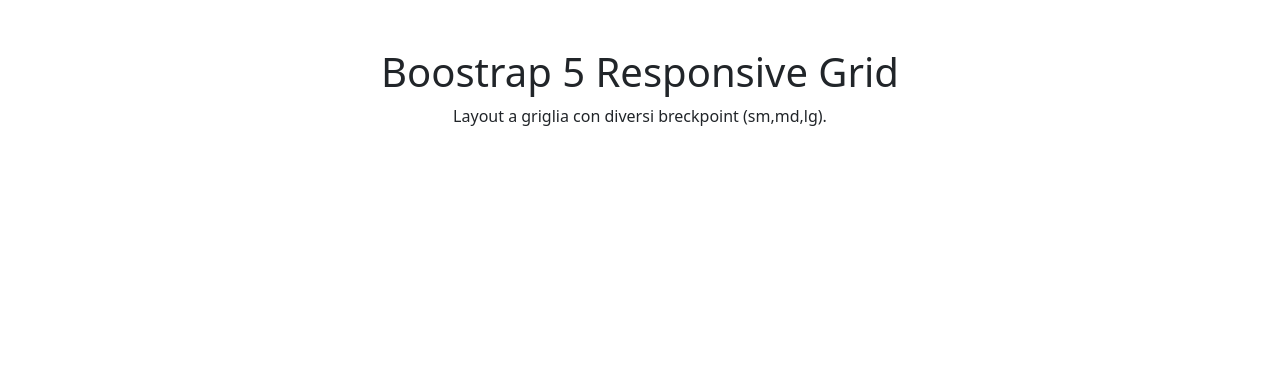
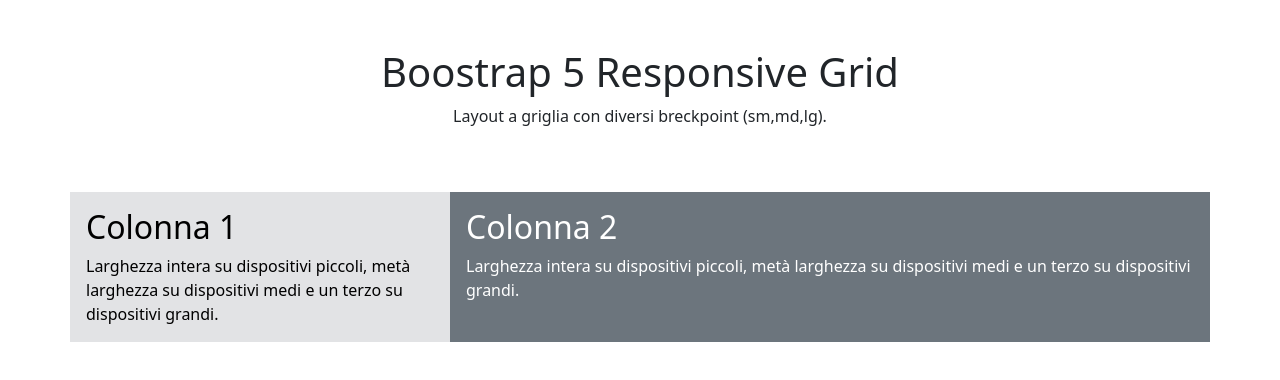
Before and after one commit to MatteoCipolla99/htmlcss-bootstrap-layout, a plain HTML site: page index.html in a window 1280 px wide. Drawn offline with nearby package versions, Linux system fonts and the light colour scheme.

Commit message:
feat:add first-section

```diff
--- a/index.html
+++ b/index.html
@@ -17,6 +17,19 @@
         </div>
     </div>
     </header>
+    <!-------------First-Section--------------->
+    <main class="container mt-5 text-white">
+        <div class="row">
+                <div class="col-md-6 col-lg-4 bg-secondary-subtle pt-3 px-3 text-black">
+                    <h2>Colonna 1</h2>
+                    <p>Larghezza intera su dispositivi piccoli, metà larghezza su dispositivi medi e un terzo su dispositivi grandi.</p>
+                </div>
+            <div class="col-md-6 col-lg-8 bg-secondary pt-3 px-3">
+                <h2>Colonna 2</h2>
+                <p>Larghezza intera su dispositivi piccoli, metà larghezza su dispositivi medi e un terzo su dispositivi grandi.</p>
+            </div>
+        </div>
+    <!-------------First-Section--------------->
 
 
 
```
